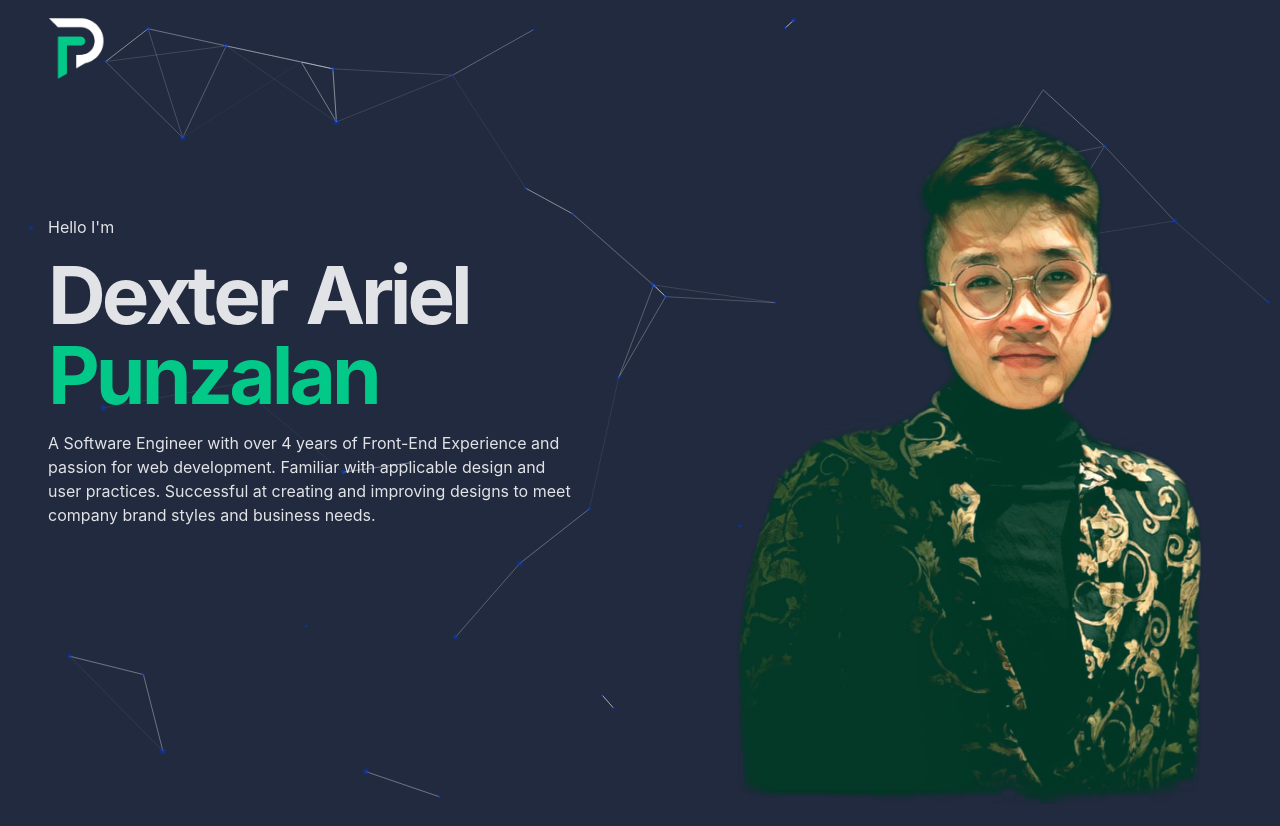
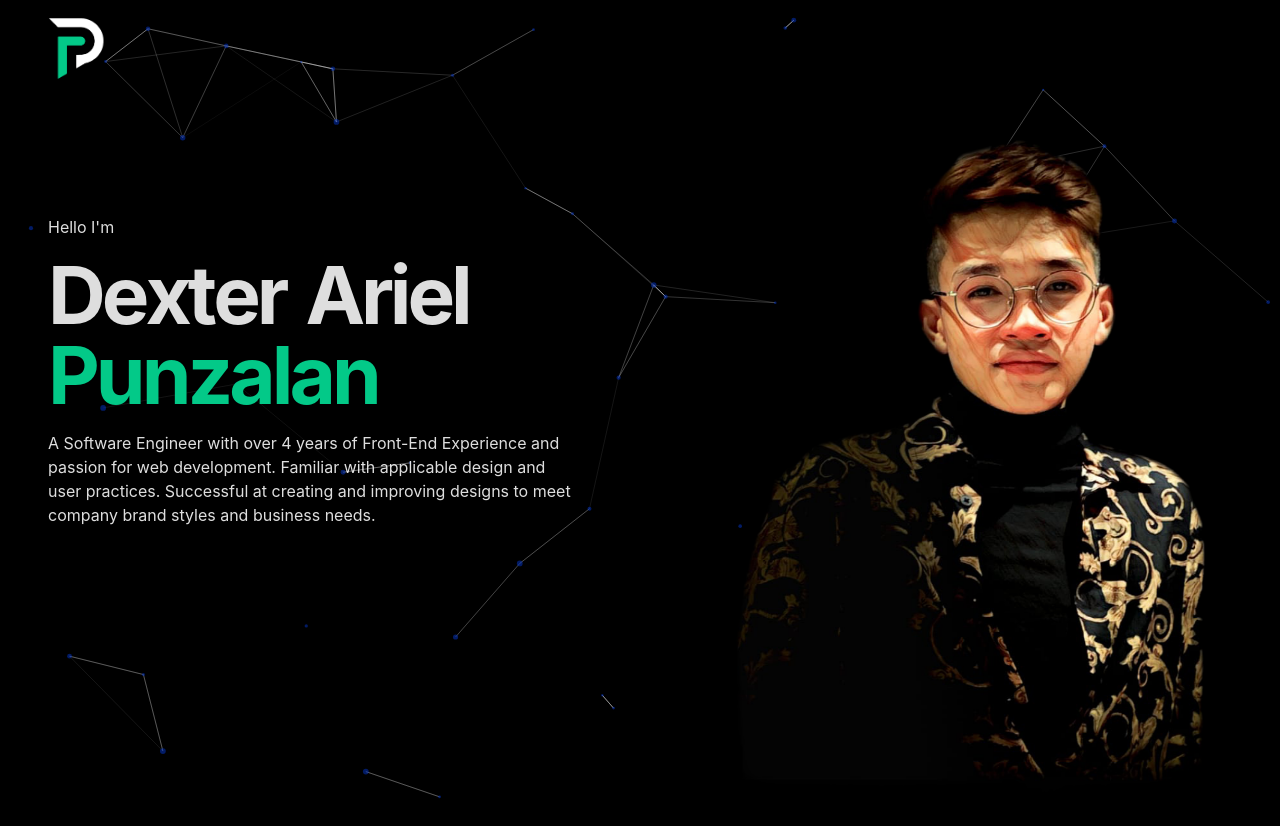
Before and after one commit to dapunzalan/dapunzalan.github.io, a React (Vite) app: page / in a window 1280 px wide. Built offline with nearby package versions, Linux system fonts and the light colour scheme.

Commit message:
update bg to black

```diff
--- a/src/components/Header/index.module.scss
+++ b/src/components/Header/index.module.scss
@@ -35,6 +35,11 @@
 
   &__menu {
     display: none;
+
+    & > svg {
+      width: 48px;
+      height: 48px;
+    }
   }
 }
 
--- a/src/components/Header/index.tsx
+++ b/src/components/Header/index.tsx
@@ -6,7 +6,7 @@ import myLogo from '/icons/dp-icon.svg'
 import styles from './index.module.scss'
 
 const Nav = styled.nav`
-  background-color: #212A3E;
+  background-color: #000000;
   display: flex;
   flex-direction: column;
   font-size: 2rem;
--- a/src/index.scss
+++ b/src/index.scss
@@ -7,7 +7,7 @@
 
   color-scheme: light dark;
   color: rgba(255, 255, 255, 0.87);
-  background-color: $night-color;
+  background-color: $black;
 
   font-synthesis: none;
   text-rendering: optimizeLegibility;
--- a/src/sections/introduction/index.tsx
+++ b/src/sections/introduction/index.tsx
@@ -66,7 +66,7 @@ const Introduction = () => {
       </div>
       <Wrapper delay="0.9s">
         <div className={styles.introduction__profile}>
-          <img src="/images/profile.png" alt="profile" />
+          <img src="/images/profile-black.png" alt="profile" />
         </div>
       </Wrapper>
     </div>
```
Also changed, not shown: public/images/profile-black.png (added).
